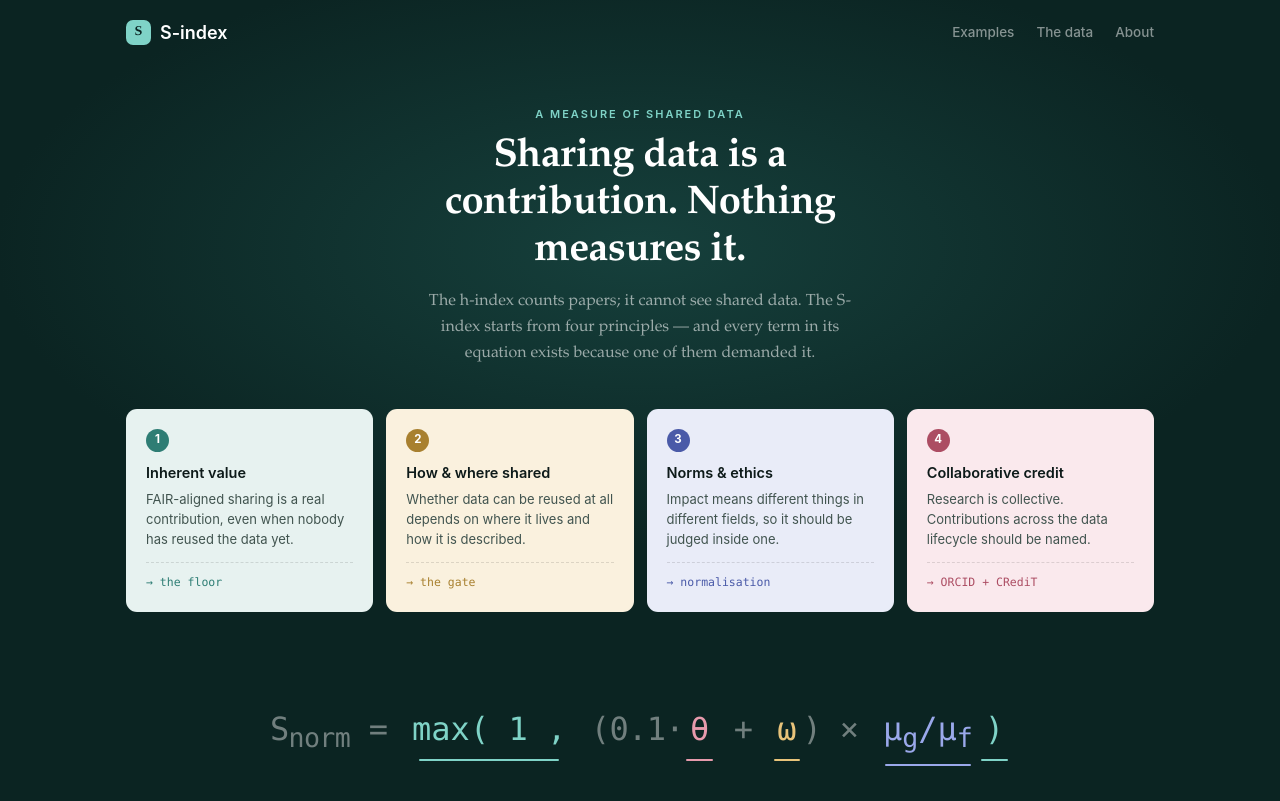
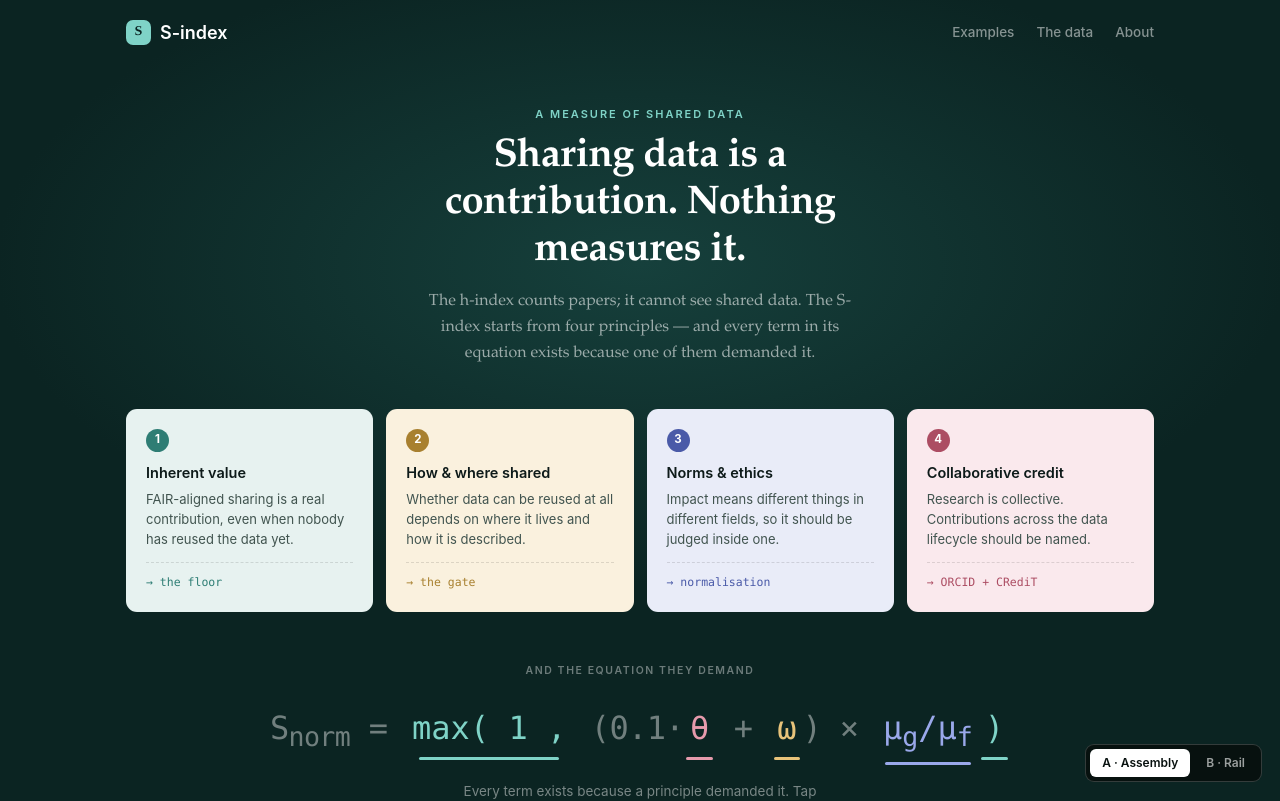
Before and after one commit to UmairZ/s-index-chal, a Next.js app: page / in a window 1280 px wide. Shown: the top 801 px of the page. Built offline with nearby package versions, Linux system fonts and the light colour scheme.

Commit message:
feat: landing shell with variant toggle and static fallback

```diff
--- a/app/globals.css
+++ b/app/globals.css
@@ -115,3 +115,18 @@ button{font:inherit;color:inherit;background:none;border:0;cursor:pointer;paddin
   background:rgba(255,255,255,.09);color:rgba(255,255,255,.78)}
 .panel .lrow button:hover{background:rgba(255,255,255,.17);color:#fff}
 .panel .esc{margin-top:11px;font:500 10.5px/1 var(--sans);color:rgba(255,255,255,.32)}
+
+/* ---------- variant toggle (team review tool — delete after decision) ---------- */
+.vtoggle{position:fixed;right:18px;bottom:18px;z-index:300;display:flex;gap:4px;
+  background:rgba(8,17,15,.92);border:1px solid rgba(255,255,255,.18);border-radius:9px;padding:4px}
+.vtoggle button{font:600 12px/1 var(--sans);color:rgba(255,255,255,.6);
+  padding:8px 12px;border-radius:6px}
+.vtoggle button.on{background:#fff;color:#08110f}
+
+/* ---------- static reveal ---------- */
+.sr-eq{text-align:center;padding:10px 0 64px}
+.sr-eq .cap{font:600 10.5px/1 var(--sans);letter-spacing:.15em;text-transform:uppercase;
+  color:rgba(255,255,255,.4);margin-bottom:22px}
+.sr-eq .eq{white-space:normal}
+.sr-note{margin:18px auto 0;max-width:44ch;font:400 13.5px/1.5 var(--sans);
+  color:rgba(255,255,255,.45)}
--- a/app/page.tsx
+++ b/app/page.tsx
@@ -1,27 +1,5 @@
-import Nav from '@/components/Nav';
-import HeroIntro from '@/components/HeroIntro';
-import PrincipleCard from '@/components/PrincipleCard';
-import Tail from '@/components/Tail';
-import EqDemo from '@/components/EqDemo';
-import { PRINCIPLES } from '@/lib/content';
+import Landing from '@/components/Landing';
 
 export default function Home() {
-  return (
-    <main>
-      <div className="stage">
-        <div className="wrap">
-          <Nav />
-          <HeroIntro />
-          <div className="prins" style={{ padding: '32px 0 64px' }}>
-            {PRINCIPLES.map(p => <PrincipleCard key={p.key} p={p} />)}
-          </div>
-          {/* temporary — Task 5 moves this into Landing */}
-          <div style={{ padding: '24px 0 64px' }}>
-            <EqDemo />
-          </div>
-        </div>
-      </div>
-      <Tail />
-    </main>
-  );
+  return <Landing />;
 }
--- a/components/EqDemo.tsx
+++ /dev/null
@@ -1,15 +0,0 @@
-'use client';
-import { useState } from 'react';
-import Equation from './Equation';
-import ExplainerPanel from './ExplainerPanel';
-import type { TermKey } from '@/lib/content';
-
-export default function EqDemo() {
-  const [open, setOpen] = useState<TermKey | null>(null);
-  return (
-    <>
-      <Equation interactive onTermClick={setOpen} />
-      <ExplainerPanel term={open} onClose={() => setOpen(null)} onJump={setOpen} />
-    </>
-  );
-}
--- /dev/null
+++ b/components/Landing.tsx
@@ -0,0 +1,40 @@
+'use client';
+import { useEffect, useState } from 'react';
+import Nav from './Nav';
+import Tail from './Tail';
+import StaticReveal from './StaticReveal';
+import VariantToggle from './VariantToggle';
+import ExplainerPanel from './ExplainerPanel';
+import { parseVariant, type Variant } from '@/lib/variant';
+import { useStaticMode } from '@/lib/useStaticMode';
+import type { TermKey } from '@/lib/content';
+
+export default function Landing() {
+  const [variant, setVariant] = useState<Variant>('a');
+  const [panel, setPanel] = useState<TermKey | null>(null);
+  const staticMode = useStaticMode();
+
+  useEffect(() => {
+    const sync = () => setVariant(parseVariant(window.location.hash));
+    sync();
+    window.addEventListener('hashchange', sync);
+    return () => window.removeEventListener('hashchange', sync);
+  }, []);
+
+  const choose = (v: Variant) => { window.location.hash = v; };
+
+  // Task 6 replaces the 'a' branch with <RevealA/>, Task 7 the 'b' branch with <RevealB/>.
+  const body = <StaticReveal onTermClick={setPanel} />;
+
+  return (
+    <main>
+      <div className="stage">
+        <div className="wrap"><Nav /></div>
+        {body}
+      </div>
+      <Tail />
+      <VariantToggle variant={variant} onChange={choose} />
+      <ExplainerPanel term={panel} onClose={() => setPanel(null)} onJump={setPanel} />
+    </main>
+  );
+}
--- /dev/null
+++ b/components/StaticReveal.tsx
@@ -0,0 +1,21 @@
+'use client';
+import HeroIntro from './HeroIntro';
+import PrincipleCard from './PrincipleCard';
+import Equation from './Equation';
+import { PRINCIPLES, type TermKey } from '@/lib/content';
+
+export default function StaticReveal({ onTermClick }: { onTermClick: (k: TermKey) => void }) {
+  return (
+    <div className="wrap">
+      <HeroIntro />
+      <div className="prins" style={{ margin: '32px 0 44px' }}>
+        {PRINCIPLES.map(p => <PrincipleCard key={p.key} p={p} />)}
+      </div>
+      <div className="sr-eq">
+        <div className="cap">And the equation they demand</div>
+        <Equation interactive onTermClick={onTermClick} />
+        <p className="sr-note">Every term exists because a principle demanded it. Tap any of them.</p>
+      </div>
+    </div>
+  );
+}
--- /dev/null
+++ b/components/VariantToggle.tsx
@@ -0,0 +1,12 @@
+'use client';
+import type { Variant } from '@/lib/variant';
+
+export default function VariantToggle({ variant, onChange }:
+  { variant: Variant; onChange: (v: Variant) => void }) {
+  return (
+    <div className="vtoggle" role="group" aria-label="Design variant (team review tool)">
+      <button className={variant === 'a' ? 'on' : ''} onClick={() => onChange('a')}>A · Assembly</button>
+      <button className={variant === 'b' ? 'on' : ''} onClick={() => onChange('b')}>B · Rail</button>
+    </div>
+  );
+}
--- /dev/null
+++ b/lib/useStaticMode.ts
@@ -0,0 +1,16 @@
+'use client';
+import { useSyncExternalStore } from 'react';
+
+const QUERY = '(prefers-reduced-motion: reduce), (max-width: 959px)';
+
+export function useStaticMode(): boolean {
+  return useSyncExternalStore(
+    cb => {
+      const m = window.matchMedia(QUERY);
+      m.addEventListener('change', cb);
+      return () => m.removeEventListener('change', cb);
+    },
+    () => window.matchMedia(QUERY).matches,
+    () => false,
+  );
+}
```
Also changed, not shown: 1 other file (tests, documents, lock files or other folders).
